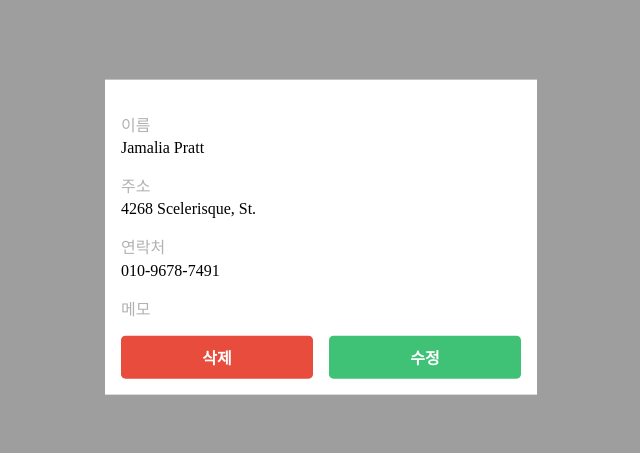
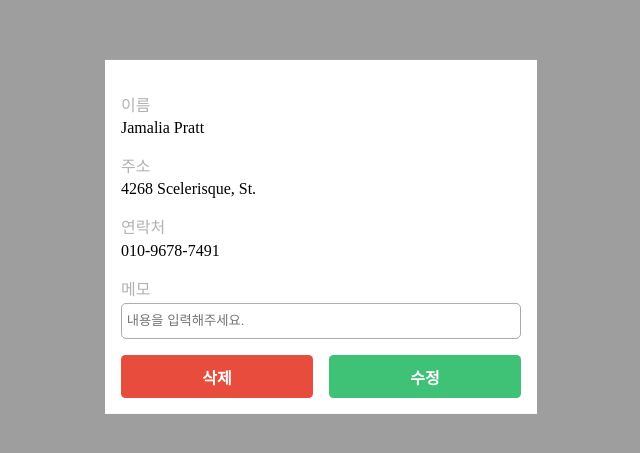
Before and after one commit to Pre-Onboarding-FE-Team07/wanted-codestates-project-7-8, a React (Create React App) app: page /modaltest in a window 1280 px wide. Shown: the part 163-616 px from the top of the page, without its empty margins (319-959 px from the left). Built offline with nearby package versions, Linux system fonts and the light colour scheme.

Commit message:
Feat: Modal 유저리스트 수정, 삭제 기능 구현
- Input 컴포넌트 추가, onChange 이벤트 연결
- removeData 함수 작성, 삭제 버튼에 연결
- saveData 함수 작성, 저장/수정 버튼에 연결

```diff
--- a/src/components/Modal.jsx
+++ b/src/components/Modal.jsx
@@ -2,6 +2,8 @@ import { css } from "@emotion/react";
 import styled from "@emotion/styled";
 import PropTypes from "prop-types";
 import { useState } from "react";
+import { useRecoilState } from "recoil";
+import { userStoredList } from "../atoms";
 
 const ModalContainer = styled.div`
   position: fixed;
@@ -31,6 +33,16 @@ const Row = styled.div`
 const Label = styled.label`
   color: #b2b2b2;
   font-weight: 500;
+`;
+const Input = styled.input`
+  display: block;
+  width: 100%;
+  margin: 0.2rem 0 0;
+  padding: 0.6rem 0.3rem;
+  box-sizing: border-box;
+  border: 1px solid #aaa;
+  border-radius: 5px;
+  outline: none;
 `;
 const Value = styled.p`
   margin: 0.2rem 0 0;
@@ -63,10 +75,18 @@ const Button = styled.button`
   }}
 `;
 
-const InputRow = ({ labelName, value, allowEdit }) => (
+const InputRow = ({ labelName, value, allowEdit, onChange }) => (
   <Row>
     <Label>{labelName}</Label>
-    <Value>{value}</Value>
+    {allowEdit ? (
+      <Input
+        value={value}
+        placeholder="내용을 입력해주세요. "
+        onChange={onChange}
+      ></Input>
+    ) : (
+      <Value>{value}</Value>
+    )}
   </Row>
 );
 
@@ -78,8 +98,31 @@ InputRow.propTypes = {
 
 function Modal({ type, cardData }) {
   const [modalOpen, setModalOpen] = useState(true);
+  const [memo, setMemo] = useState(cardData.memo);
+  const [userList, setUserList] = useRecoilState(userStoredList);
   const closeModal = () => setModalOpen(false);
   const preventClose = (e) => e.stopPropagation();
+  const changeInput = (e) => setMemo(e.target.value);
+
+  const saveData = () => {
+    if (memo === "") return; // toast: "메모를 입력해 주세요."
+    const list = userList.map((item) =>
+      item.id === cardData.id ? { ...item, memo: memo } : item
+    );
+    setUserList(list);
+    localStorage.setItem("userList", list);
+    // toast: "저장이 완료되었습니다."
+    closeModal();
+  };
+
+  const removeData = () => {
+    const list = userList.filter((item) => item.id !== cardData.id);
+    setUserList(list);
+    localStorage.setItem("userList", list);
+    // toast: "삭제가 완료되었습니다."
+    closeModal();
+  };
+
   return (
     modalOpen &&
     cardData && (
@@ -92,15 +135,18 @@ function Modal({ type, cardData }) {
             labelName="메모"
             value={cardData.memo}
             allowEdit={type === "edit"}
+            onChange={changeInput}
           ></InputRow>
           <ButtonWrap>
             {type === "edit" ? (
               <>
-                <Button color="red">삭제</Button>
-                <Button>수정</Button>
+                <Button color="red" onClick={removeData}>
+                  삭제
+                </Button>
+                <Button onClick={saveData}>수정</Button>
               </>
             ) : (
-              <Button>저장</Button>
+              <Button onClick={saveData}>저장</Button>
             )}
           </ButtonWrap>
         </ModalBox>
```
